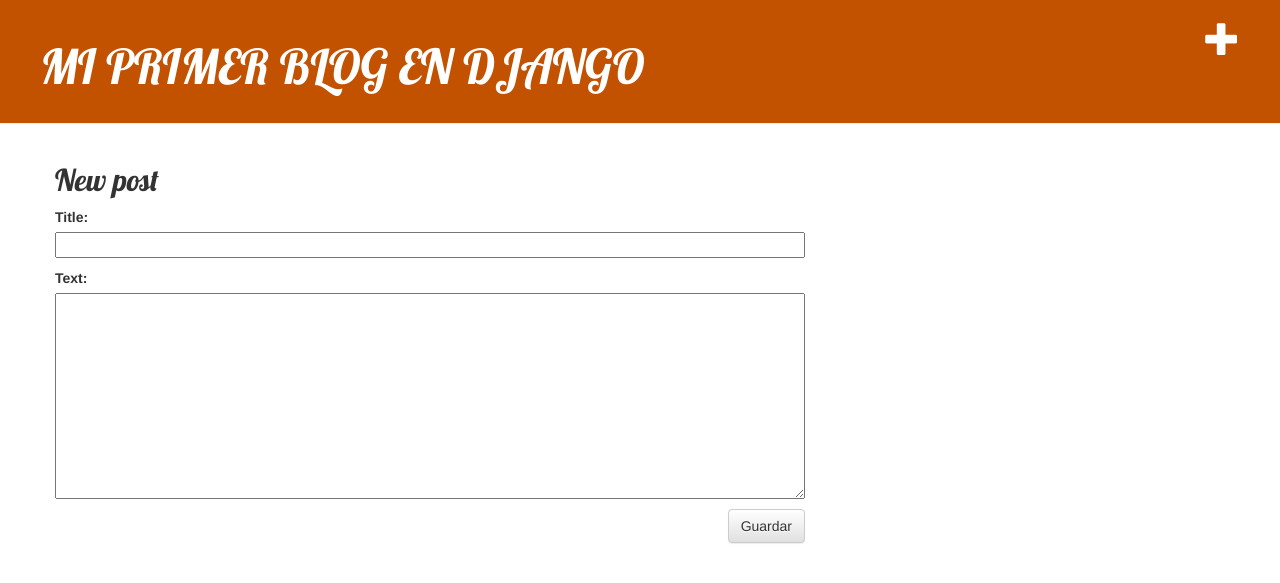
After one commit to JoseGordilloMendoza/lab05-PW2, a Django app: page /post/new in a window 1280 px wide. The commit adds this page. Shown: the top 583 px of the page. Run offline with Django 4.2, Linux system fonts and the light colour scheme; some libraries are stand-ins or nearby versions.

Commit message:
Se agregaron las plantillas para editar, visualizar, ademas de l formulario

```diff
--- a/lab05/blog/templates/blog/base.html
+++ b/lab05/blog/templates/blog/base.html
@@ -9,6 +9,7 @@
     </head>
     <body>
         <div class="page-header">
+            <a href="{% url 'post_new' %}" class="top-menu"><span class="glyphicon glyphicon-plus"></span></a>
             <h1><a href="/">MI PRIMER BLOG EN DJANGO</a></h1>
         </div>
         <div class="content container">
--- /dev/null
+++ b/lab05/blog/templates/blog/post_edit.html
@@ -0,0 +1,9 @@
+{% extends 'blog/base.html' %}
+
+{% block content %}
+    <h2>New post</h2>
+    <form method="POST" class="post-form"> {% csrf_token %}
+        {{ form.as_p }}
+        <button type="submit" class="save btn btn-default">Guardar</button>
+    </form>
+{% endblock %}
--- a/lab05/blog/urls.py
+++ b/lab05/blog/urls.py
@@ -4,4 +4,5 @@ from . import views
 urlpatterns = [
     path('', views.post_list, name='post_list'),
     path('post/<int:pk>/', views.post_detail, name='post_detail'),
+    path('post/new', views.post_new, name='post_new'),
 ]
--- a/lab05/blog/views.py
+++ b/lab05/blog/views.py
@@ -2,6 +2,9 @@ from django.shortcuts import render
 from django.utils import timezone
 from .models import Post
 from django.shortcuts import render, get_object_or_404
+from .forms import PostForm
+from django.shortcuts import redirect
+
 
 def post_list(request):
     posts= Post.objects.filter(published_date__lte=timezone.now()).order_by('published_date')
@@ -10,3 +13,16 @@ def post_list(request):
 def post_detail(request, pk):
     post = get_object_or_404(Post, pk=pk)
     return render(request, 'blog/post_detail.html', {'post': post})
+
+def post_new(request):
+    if request.method == "POST":
+        form = PostForm(request.POST)
+        if form.is_valid():
+            post = form.save(commit=False)
+            post.author = request.user
+            post.published_date = timezone.now()
+            post.save()
+            return redirect('post_detail', pk=post.pk)
+    else:
+        form = PostForm()
+    return render(request, 'blog/post_edit.html', {'form': form})
```
Also changed, not shown: lab05/db.sqlite3.
